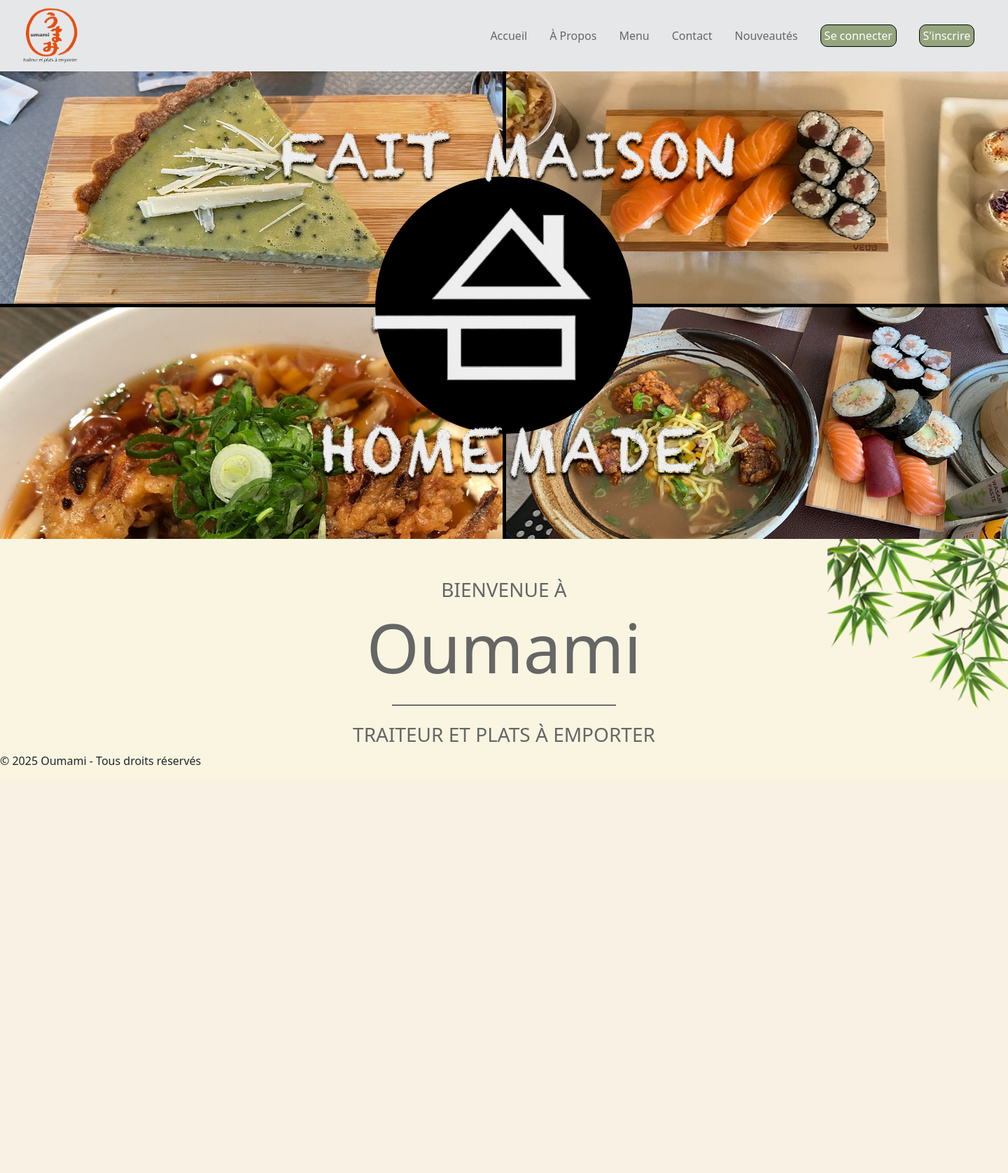
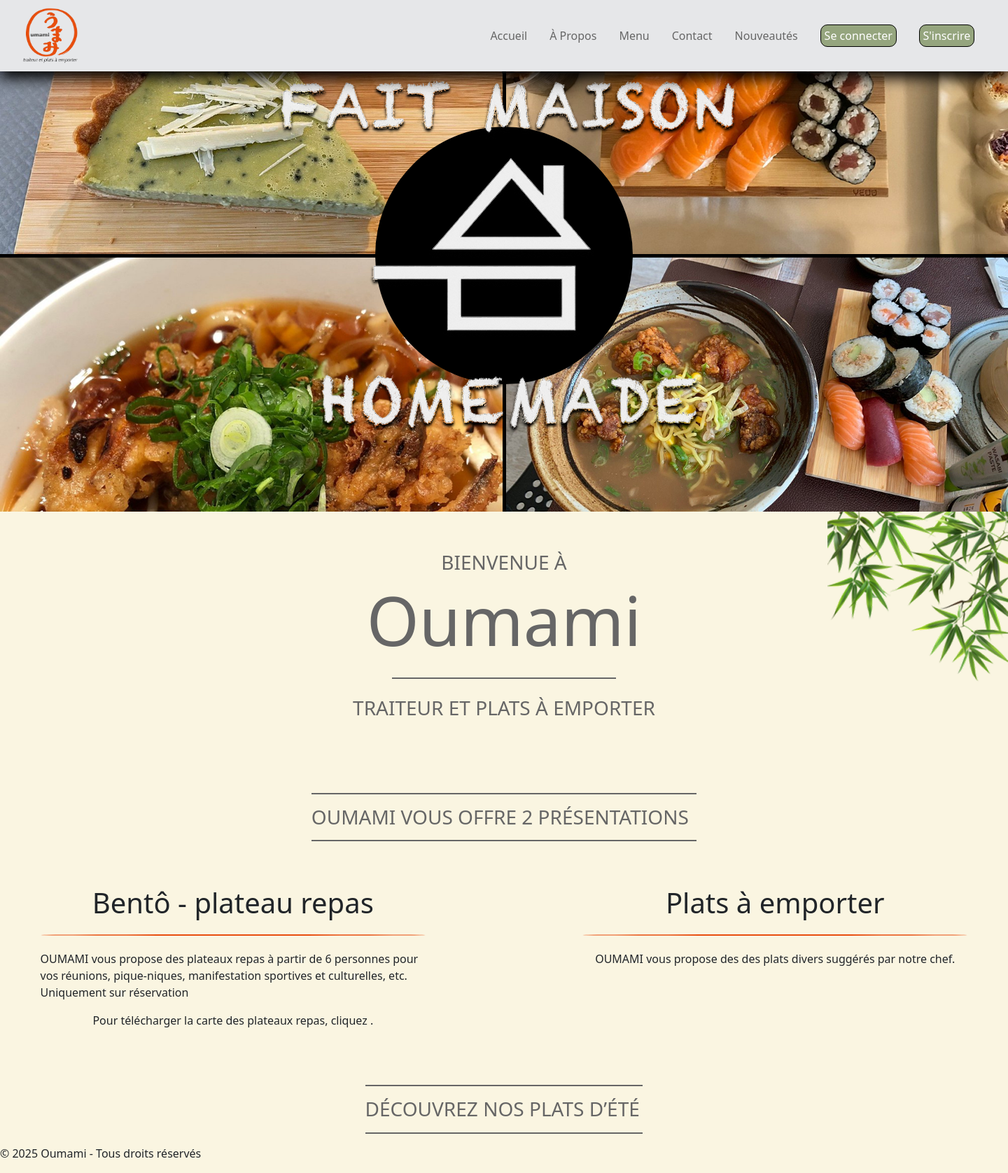
Before and after one commit to JorisVachey/SAE_Projet_groupe_9, a Flask app: page / in a window 1440 px wide; the page is wider, and only the part inside the window is pictured. Shown: that part at 70% size. Before the commit the page ends 1093 px from the top of that part, so only its background shows below. Run offline with Flask 3, Linux system fonts and the light colour scheme.

Commit message:
avancemement dans la page index.html

```diff
--- a/monApp/static/css/styles.css
+++ b/monApp/static/css/styles.css
@@ -4,8 +4,14 @@
 
 /*css du header*/
 header {
+    top: 0;
+    left: 0;
+    position: fixed;
     background-color: #E6E7E9;
     padding: 0.7em 0;
+    z-index: 1000;
+    width: 100%;
+    box-shadow: 0px 10px 20px black;
 }
 
 header nav {
--- a/monApp/static/css/styles_accueil.css
+++ b/monApp/static/css/styles_accueil.css
@@ -11,7 +11,7 @@
     flex-basis: 45%;
     flex-grow: 1;
     width: auto;
-    height: 23vw;
+    height: 25.2vw;
     position: relative;
 }
 
@@ -57,14 +57,75 @@
     color: #666666;
 }
 
-.trait-horizontal {
-    height: 1px;
+.bienvenue .trait-horizontal {
+    height: 0.125em;
     width: 20em;
-    background-color: black;
+    background-color: #666666;
     margin: 1em 0 1.6em 0;
 }
+
 .bienvenue img {
     position: absolute;
     right: 0;
     margin-top: -3.8em;
 }
+
+.offre_presentation {
+    display: flex;
+    flex-direction: column;
+    align-items: center;
+}
+
+.offre_titre {
+    margin-top: 5em;
+}
+
+.offre_titre h3 {
+    color: #666666;
+}
+
+.offre_titre .trait-horizontal {
+    height: 0.125em;
+    width: 34.4em;
+    background-color: #666666;
+    margin: 1em 0;
+}
+
+.offre_description {
+    display: flex;
+    justify-content: space-around;
+}
+
+.offre_description article {
+    display: flex;
+    flex-direction: column;
+    align-items: center;
+    flex-basis: 45%;
+    flex-grow: 1;
+    margin: 3em 7em;
+}
+
+.offre_description .trait-horizontal {
+    height: 0.125em;
+    width: 34.4em;
+    background-color: #E84D0E;
+    margin: 0.8em 0 1.3em 0;
+    border-radius: 70%;
+}
+
+.plats {
+    display: flex;
+    flex-direction: column;
+    align-items: center;
+}
+
+.plats_titre h3 {
+    color: #666666  ;
+}
+
+.plats_titre .trait-horizontal {
+    height: 0.125em;
+    width: 24.8em;
+    background-color: #666666;
+    margin: 1em 0 1em 0;
+}
--- a/monApp/templates/base.html
+++ b/monApp/templates/base.html
@@ -17,7 +17,7 @@
     {% block navbar %}
     <header>
         <nav>
-            <a href="{{ url_for('index') }}"><img src="{{ url_for('static', filename='img/logo_oumami.png') }}" alt="logo Oumami"></a>
+            <a href="{{ url_for('index') }}"><img src="{{ url_for('static', filename='img/base/logo_oumami.png') }}" alt="logo Oumami"></a>
             <ul>
                 <a href="{{ url_for('index') }}">Accueil</a>
                 <a href="{{ url_for('propos') }}">À Propos</a>
--- a/monApp/templates/index.html
+++ b/monApp/templates/index.html
@@ -7,12 +7,12 @@
 {% block main %}
 
 <div class="collage_image">
-    <img class="collage" src="{{ url_for('static', filename='img/collage_image1.png') }}" alt="collage_image1">
-    <img class="collage" src="{{ url_for('static', filename='img/collage_image2.png') }}" alt="collage_image2">
-    <img class="collage" src="{{ url_for('static', filename='img/collage_image3.png') }}" alt="collage_image3">
-    <img class="collage" src="{{ url_for('static', filename='img/collage_image4.png') }}" alt="collage_image4">
+    <img class="collage" src="{{ url_for('static', filename='img/accueil/collage_image1.png') }}" alt="collage_image1">
+    <img class="collage" src="{{ url_for('static', filename='img/accueil/collage_image2.png') }}" alt="collage_image2">
+    <img class="collage" src="{{ url_for('static', filename='img/accueil/collage_image3.png') }}" alt="collage_image3">
+    <img class="collage" src="{{ url_for('static', filename='img/accueil/collage_image4.png') }}" alt="collage_image4">
 
-    <img class="fait_maison" src="{{ url_for('static', filename='img/fait_maison.png') }}" alt="fait maison">
+    <img class="fait_maison" src="{{ url_for('static', filename='img/accueil/fait_maison.png') }}" alt="fait maison">
     <div class="cercle"></div>
 </div>
 <section class="bienvenue">
@@ -22,7 +22,38 @@
         <div class="trait-horizontal"></div>
         <h3>TRAITEUR ET PLATS À EMPORTER</h3>
     </article>
-    <img src="{{ url_for('static', filename='img/bambou1.png') }}" alt="">
+    <img src="{{ url_for('static', filename='img/base/bambou1.png') }}" alt="">
 </section>
+<section class="offre_presentation">
+    <section class="offre_titre">
+        <div class="trait-horizontal"></div>
+        <h3>OUMAMI VOUS OFFRE 2 PRÉSENTATIONS</h3>
+        <div class="trait-horizontal"></div>
+    </section>
+    <section class="offre_description">
+        <article class="plateau_repas">
+            <h1>Bentô - plateau repas</h1>
+            <div class="trait-horizontal"></div>
+            <p>OUMAMI vous  propose des plateaux repas à partir de 6 personnes pour vos réunions,
+                pique-niques, manifestation sportives et culturelles, etc. Uniquement sur réservation</p>
+            <p>Pour télécharger la carte des plateaux repas,
+                cliquez <a href="https://www.traiteur-oumami.fr/flyer-livraison2025.pdf"></a>.</p>
+        </article>
+        <article class="plat_emporter">
+            <h1>Plats à emporter</h1>
+            <div class="trait-horizontal"></div>
+            <p>OUMAMI vous propose des des plats divers suggérés par notre chef.</p>
+        </article>
+    </section>
+</section>
+<section class="plats">
+    <section class="plats_titre">
+        <div class="trait-horizontal"></div>
+        <h3>DÉCOUVREZ NOS PLATS D’ÉTÉ</h3>
+        <div class="trait-horizontal"></div>
+    </section>
+    <section class="liste_plats">
+
+    </section>
 
 {% endblock %}
```
Also changed, not shown: monApp/static/img/accueil/collage_image1.png (renamed from monApp/static/img/collage_image1.png), monApp/static/img/accueil/collage_image2.png (renamed from monApp/static/img/collage_image2.png), monApp/static/img/accueil/collage_image3.png (renamed from monApp/static/img/collage_image3.png), monApp/static/img/accueil/collage_image4.png (renamed from monApp/static/img/collage_image4.png), monApp/static/img/accueil/fait_maison.png (renamed from monApp/static/img/fait_maison.png), monApp/static/img/base/bambou1.png (renamed from monApp/static/img/bambou1.png), monApp/static/img/base/logo_oumami.png (renamed from monApp/static/img/logo_oumami.png).
